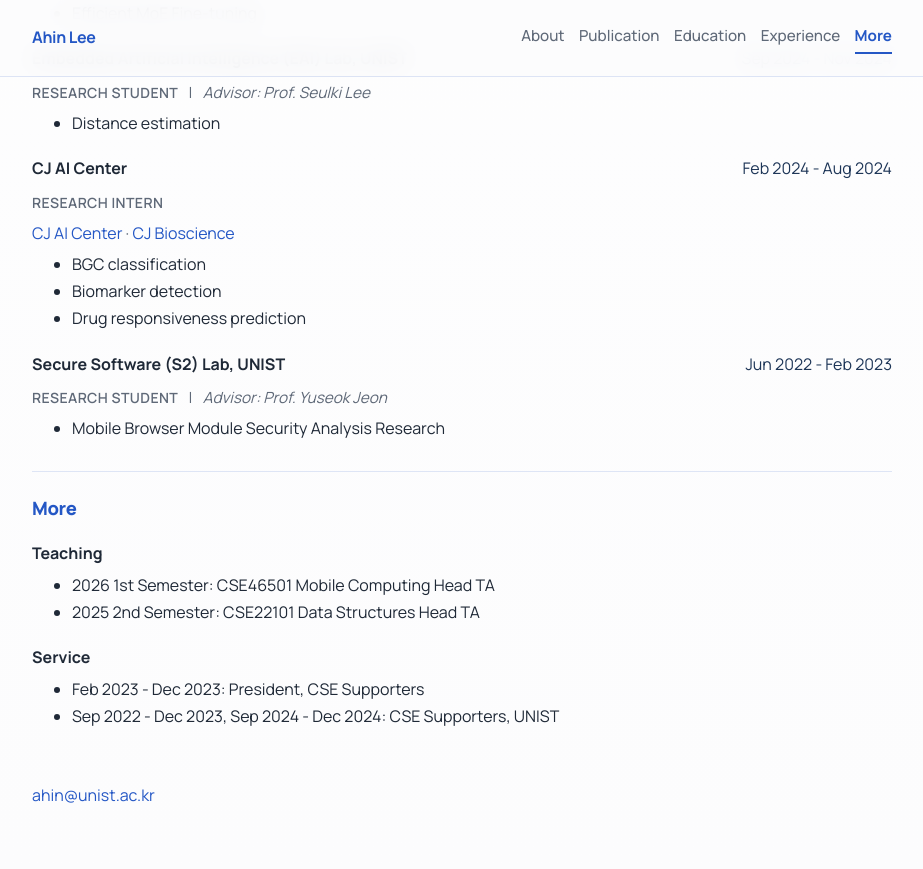
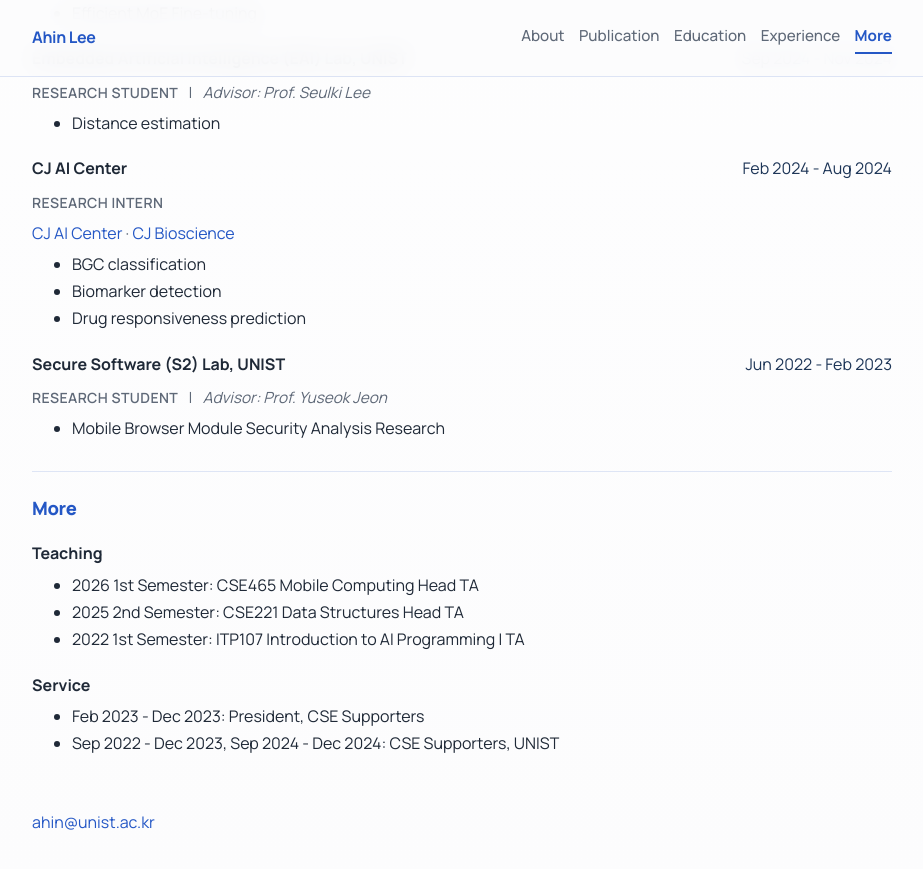
Before and after one commit to ahin-page/ahin-page.github.io, a Jekyll site: the page built from index.md, in a window 1280 px wide and 900 px high, scrolled down 1370 px. Shown: the top 869 px of the window, without its empty margins (178-1101 px from the left). Built offline with Jekyll 4.4.1, drawn with Linux system fonts in a browser that asks for light colours.

Commit message:
add ITP107

```diff
--- a/_data/resume.yml
+++ b/_data/resume.yml
@@ -68,9 +68,11 @@ skills:
   - pandas
   - SQL
 teaching:
-  - title: CSE22101 Data Structures Head TA
+  - title: ITP107 Introduction to AI Programming I TA
+    period: 2022 1st Semester
+  - title: CSE221 Data Structures Head TA
     period: 2025 2nd Semester
-  - title: CSE46501 Mobile Computing Head TA
+  - title: CSE465 Mobile Computing Head TA
     period: 2026 1st Semester
 other:
   - title: CSE Supporters
```
